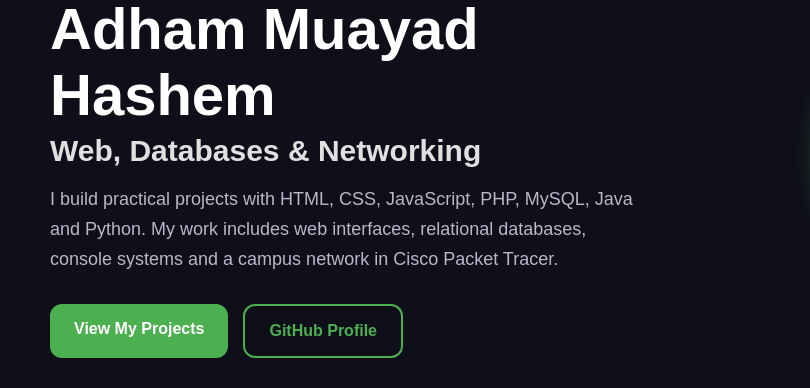
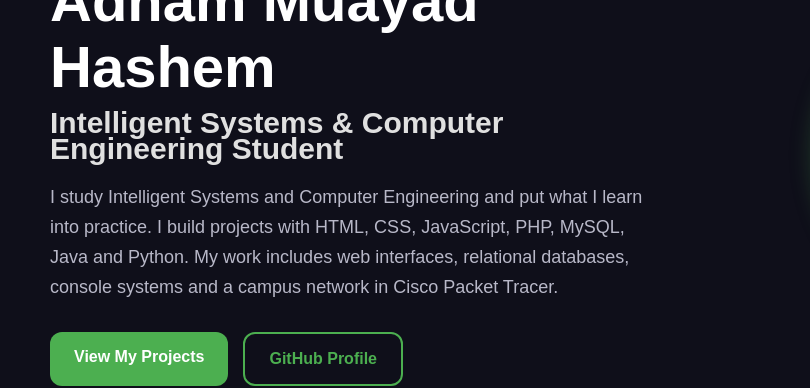
Before and after one commit to adham2005-h/portfolio, a plain HTML site: page index.html in a window 1280 px wide. Shown: the part 271-659 px from the top of the page, 0-810 px from the left. Drawn offline with Linux system fonts and the light colour scheme; grey boxes are pictures that could not be loaded.

Commit message:
Introduce my engineering studies in the portfolio

```diff
--- a/index.html
+++ b/index.html
@@ -3,7 +3,7 @@
 <head>
   <meta charset="UTF-8">
   <meta name="viewport" content="width=device-width, initial-scale=1.0">
-  <meta name="description" content="Adham Muayad Hashem: web, SQL, OOP and campus networking projects in HTML, CSS, JavaScript, PHP, MySQL, Java, Python and Cisco Packet Tracer.">
+  <meta name="description" content="Adham Muayad Hashem, an Intelligent Systems and Computer Engineering student: web, SQL, OOP and campus networking projects in HTML, CSS, JavaScript, PHP, MySQL, Java, Python and Cisco Packet Tracer.">
   <title>Adham Muayad Hashem | Portfolio</title>
   <link rel="stylesheet" href="portfolio.css">
 </head>
@@ -11,7 +11,7 @@
   <a class="skip-link" href="#main">Skip to content</a>
   <header class="navbar"><div class="logo">Adham Hashem</div><nav class="nav-menu" aria-label="Main navigation"><a class="nav-link" href="#home">Home</a><a class="nav-link" href="#skills">Skills</a><a class="nav-link" href="#projects">Projects</a><a class="nav-link" href="#sql-projects">SQL</a><a class="nav-link" href="#networking-projects">Networking</a><a class="nav-link" href="#experience">Experience</a><a class="nav-link" href="#contact">Contact</a></nav></header>
   <main id="main">
-    <section class="hero" id="home"><div class="hero-text"><span>Hello, I am</span><h1>Adham Muayad Hashem</h1><h2>Web, Databases &amp; Networking</h2><p>I build practical projects with HTML, CSS, JavaScript, PHP, MySQL, Java and Python. My work includes web interfaces, relational databases, console systems and a campus network in Cisco Packet Tracer.</p><div class="hero-buttons"><a class="btn main-btn" href="#projects">View My Projects</a><a class="btn second-btn" href="https://github.com/adhammr223-cyber">GitHub Profile</a></div></div><div class="hero-image"><img src="images/Eng.Adham Hashem.png" alt="Adham Muayad Hashem"></div></section>
+    <section class="hero" id="home"><div class="hero-text"><span>Hello, I am</span><h1>Adham Muayad Hashem</h1><h2>Intelligent Systems &amp; Computer Engineering Student</h2><p>I study Intelligent Systems and Computer Engineering and put what I learn into practice. I build projects with HTML, CSS, JavaScript, PHP, MySQL, Java and Python. My work includes web interfaces, relational databases, console systems and a campus network in Cisco Packet Tracer.</p><div class="hero-buttons"><a class="btn main-btn" href="#projects">View My Projects</a><a class="btn second-btn" href="https://github.com/adhammr223-cyber">GitHub Profile</a></div></div><div class="hero-image"><img src="images/Eng.Adham Hashem.png" alt="Adham Muayad Hashem"></div></section>
     <section class="skills-section" id="skills"><div class="section-title"><h2>Practical Skills</h2><p>Skills I practice through projects and labs</p></div><div class="skills-container"><div class="skill-card"><h3>Web Development</h3><p>HTML, CSS, responsive layouts and JavaScript DOM interactions.</p></div><div class="skill-card"><h3>PHP & MySQL</h3><p>Database connections, SQL queries, CRUD and sessions.</p></div><div class="skill-card"><h3>Java OOP</h3><p>Inheritance, interfaces, abstract classes and file storage.</p></div><div class="skill-card"><h3>Python OOP</h3><p>Classes, account operations and input validation.</p></div><a class="skill-card skill-link" href="#sql-projects"><h3>SQL</h3><p>Relational design, constraints, joins and aggregate queries.</p><span>Explore my database project &rarr;</span></a><a class="skill-card skill-link" href="#networking-projects"><h3>Networking</h3><p>Subnetting, static routing, DHCP, DNS and wireless lab practice.</p><span>Explore my campus network &rarr;</span></a></div></section>
     <section class="projects-section" id="projects"><div class="section-title"><h2>Web &amp; OOP Projects</h2><p>Public projects from my GitHub repositories</p></div><nav class="project-categories" aria-label="Project categories"><a href="#projects">Web &amp; OOP</a><a href="#sql-projects">SQL Databases</a><a href="#networking-projects">Networking</a></nav><div class="projects-container"><article class="project-card"><div class="project-info"><span>Java</span><h3>Library Management System</h3><p>Book and student management, input validation and binary file storage.</p><a class="view-btn" href="https://github.com/adhammr223-cyber/Library-Management-Java">View repository</a></div></article>
 <article class="project-card"><div class="project-info"><span>Python</span><h3>Bank System</h3><p>Account operations, transfers, transaction history and console menus.</p><a class="view-btn" href="https://github.com/adhammr223-cyber/Bank-System-Python">View repository</a></div></article>
```
